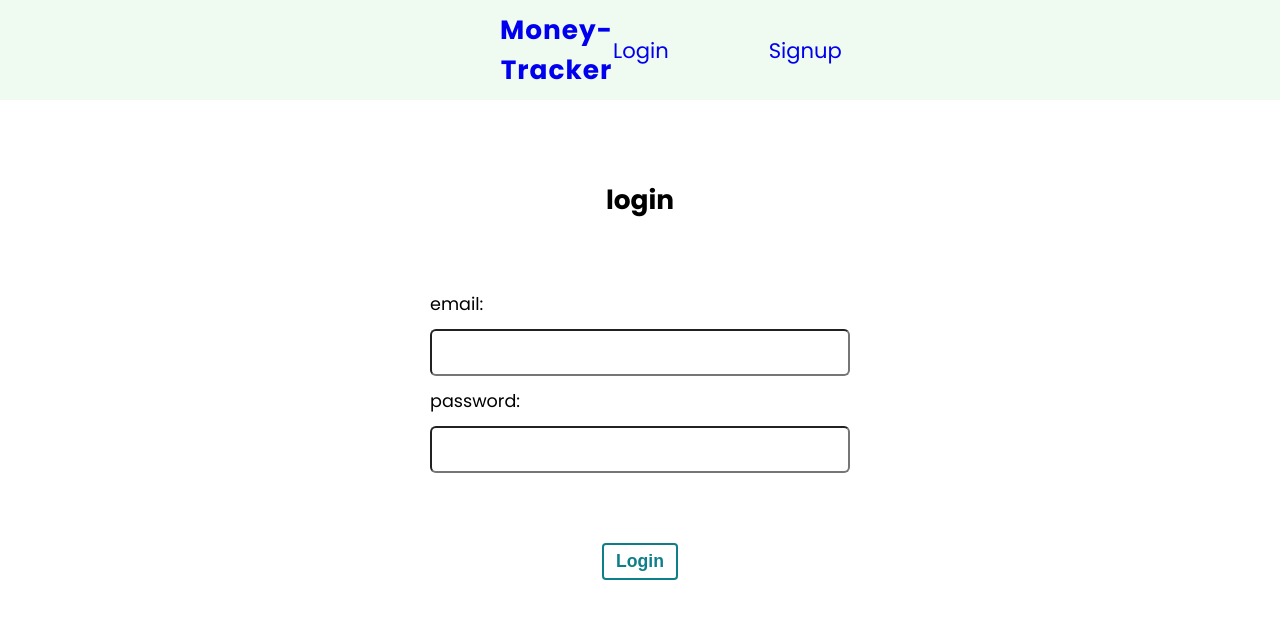
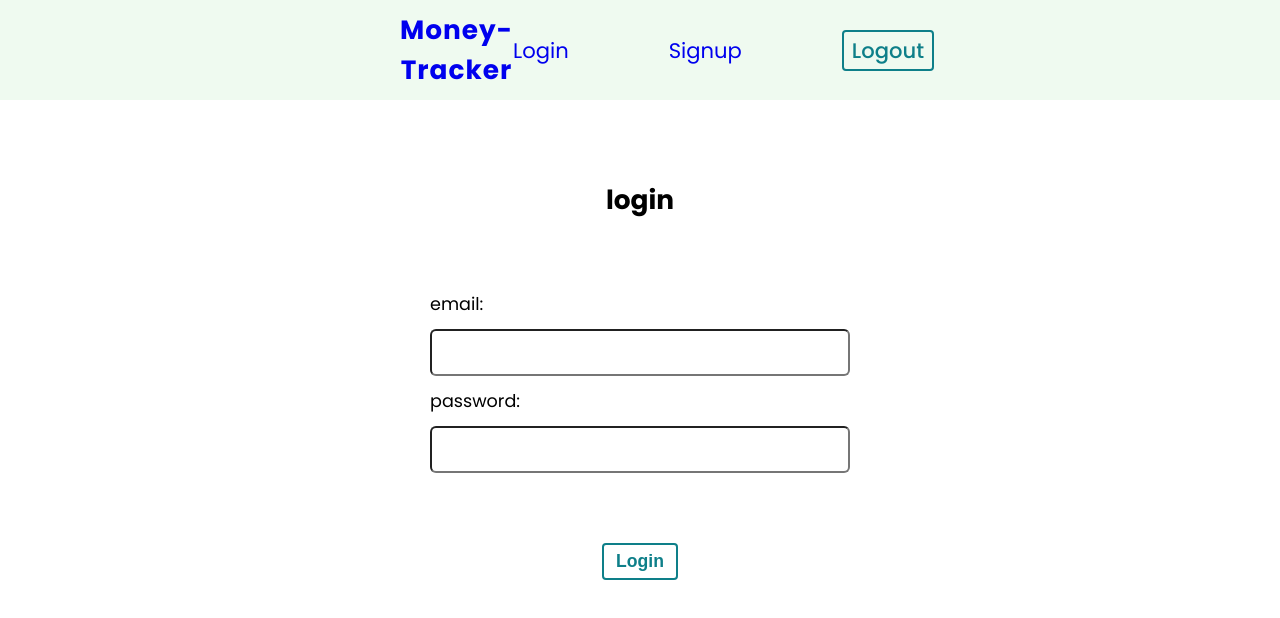
Before and after one commit to bluff91/money-tracker, a React (Create React App) app: page /login in a window 1280 px wide. Shown: the top 618 px of the page. Built offline with nearby package versions, Linux system fonts and the light colour scheme.

Commit message:
completed login and logout hook, and linked them to the context; figured out how to display complete error messages from the backend and implemented it

```diff
--- a/src/components/Navbar.css
+++ b/src/components/Navbar.css
@@ -5,8 +5,8 @@
     text-align: center;
     padding-top: 20px;
     padding-bottom: 20px;
-    padding-left: 500px;
-    padding-right: 500px;
+    padding-left: 400px;
+    padding-right: 400px;
 
 }
 
@@ -28,9 +28,25 @@
     gap: 100px;
     text-decoration: none;
     font-size: 1.2em;
+    align-items: center;
 }
 
 .login,
 .signup {
     text-decoration: none;
 }
+
+.logout-btn {
+    background: none;
+    border: 2px solid #0e7f89;
+    padding: 3px 8px;
+    border-radius: 4px;
+    color: #0e7f89;
+    cursor: pointer;
+    font-weight:500;
+}
+
+.logout-btn:hover {
+    color: #fff;
+    background: #0e7f89;
+}
--- a/src/components/Navbar.js
+++ b/src/components/Navbar.js
@@ -1,8 +1,11 @@
 import "./Navbar.css"
 import React from 'react';
 import { Link } from "react-router-dom";
+import { useLogout } from "../hooks/useLogout"
 
 function Navbar() {
+
+    const { logout } = useLogout()
     return (
         <div className="navbar">
             <div className="navbar-content">
@@ -16,6 +19,9 @@ function Navbar() {
                     <Link className="signup" to="/signup">
                         Signup
                     </Link>
+                    <div className="logout-btn" onClick={logout}>
+                        Logout
+                    </div>
                 </div>
             </div>
         </div>
--- a/src/context/AuthContext.js
+++ b/src/context/AuthContext.js
@@ -6,7 +6,8 @@ export const authReducer = (state, action) => {
     switch (action.type) {
         case "LOGIN":
             return {...state, user: action.payload}
-
+        case "LOGOUT":
+            return {...state, user: null}
         default:
             return state
     }
--- /dev/null
+++ b/src/hooks/useLogout.js
@@ -0,0 +1,28 @@
+import { useState } from "react";
+import { useAuthContext } from "./useAuthContext";
+
+
+export const useLogout = () => {
+    const [error, setError] = useState(null)
+    const [isPending, setIsPending] = useState(false)
+    const { dispatch } = useAuthContext()
+
+    const logout = () => {
+        setError(null)
+        setIsPending(true)
+
+        try {
+            dispatch({type: "LOGOUT"})
+
+            setIsPending(false)
+            setError(null)
+
+        } catch (error) {
+            console.log(error.message)
+            setIsPending(false)
+            setError(error.message)
+        }
+    }
+
+    return {logout, error, isPending}
+}
--- a/src/hooks/useSignup.js
+++ b/src/hooks/useSignup.js
@@ -27,7 +27,9 @@ export const useSignup = (url, method = 'GET') => {
       try {
         const res = await fetch(url, {...fetchOptions, signal: controller.signal })
         if(!res.ok) {
-            throw new Error(res.statusText)
+          const errorText = await res.text()
+          const displayErrorText = errorText.slice(8, -2)
+            throw new Error(displayErrorText)
         }
         const data = await res.json()
         dispatch({type: "LOGIN",payload: data})
@@ -59,7 +61,7 @@ export const useSignup = (url, method = 'GET') => {
       controller.abort()
     }
 
-  }, [url, options, method])
+  }, [url, options, method, dispatch])
 
   return { data, isPending, error, postData }
 }
--- a/src/pages/login/Login.js
+++ b/src/pages/login/Login.js
@@ -1,13 +1,19 @@
 import "./Login.css"
 import React, { useState, useRef } from 'react';
+import { useSignup } from '../../hooks/useSignup'
+
 
 function Login() {
 
     const emailRef = useRef()
     const [password, setPassword] = useState("")
+    const login = "http://localhost:5000/auth/login"
+
+    const {error, isPending, postData} = useSignup(login, "POST")
 
     const handleClick = (e) => {
         e.preventDefault()
+        postData({email: emailRef.current.value, password:password })
         console.log(emailRef.current.value, password)
     }
 
@@ -42,6 +48,8 @@ function Login() {
                 onClick={handleClick}
                 >Login
             </button>
+            {error && <p>{error}</p>}
+            {isPending && <p>Loading...</p>}
         </div>
     );
 }
--- a/src/pages/signup/Signup.js
+++ b/src/pages/signup/Signup.js
@@ -9,17 +9,16 @@ function Signup() {
     const displayNameRef = useRef()
     const passwordRef = useRef()
 
-    const taks = "http://localhost:5000/tasks"
+    // const taks = "http://localhost:5000/tasks"
     const login = "http://localhost:5000/auth/register"
-    const test = "http://localhost:5000/testingplm"
+    // const test = "http://localhost:5000/testingplm"
 
-    const {error, isPending, data, postData} = useSignup(login, 'POST')
+    const {error, isPending, postData} = useSignup(login, 'POST')
 
     const handleClick = (e) => {
         e.preventDefault()
         postData({email:emailRef.current.value, password:passwordRef.current.value, name:displayNameRef.current.value})
         console.log(emailRef.current.value, passwordRef.current.value, displayNameRef.current.value)
-        console.log({data})
         // console.log(emailRef.current.value, displayNameRef.current.value, passwordRef.current.value)
     }
 
```
